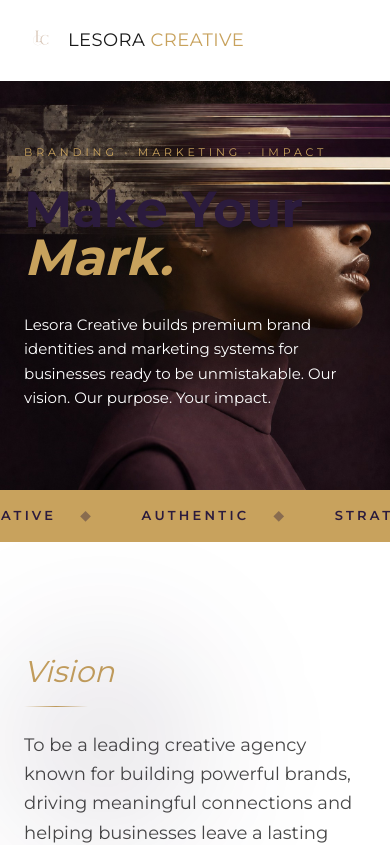
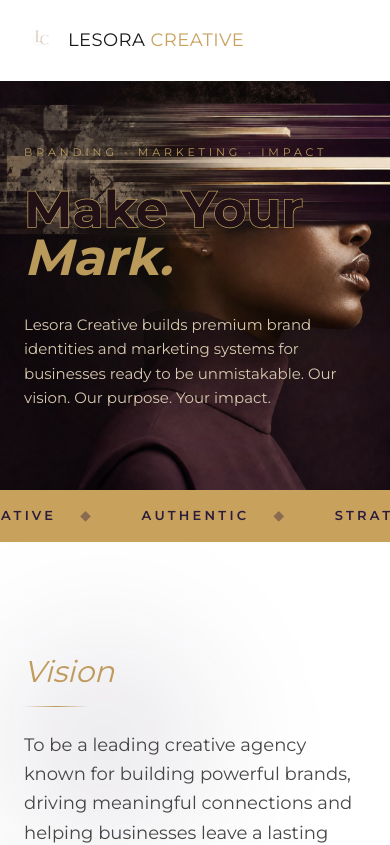
Before and after one commit to lohann16/Lesora-Creative, a Next.js app: page / in a window 390 px wide. Shown: the top 845 px of the page. Built offline with nearby package versions, Linux system fonts and the light colour scheme.

Commit message:
feat: refine hero section brand styling
- Updated "Make Your" with purple fill and gold outline
- Updated "Mark." to the gold brand color
- Adjusted supporting text to complement the new palette
- Preserved the existing font, animations, and Hero.jpeg background
- Maintained responsive styling

```diff
--- a/src/components/Hero.tsx
+++ b/src/components/Hero.tsx
@@ -1,6 +1,7 @@
 "use client";
 
 import { motion } from "framer-motion";
+
 import Monogram from "./Monogram";
 import Skyline from "./Skyline";
 
@@ -31,78 +32,127 @@ const revealItem = {
 export default function Hero() {
   return (
     <section className="relative overflow-hidden">
+      {/* Background */}
       <div
         className="pointer-events-none absolute inset-0 bg-cover bg-center opacity-100"
-        style={{ backgroundImage: "url('/Hero.jpeg')" }}
+        style={{
+          backgroundImage: "url('/Hero.jpeg')",
+        }}
         aria-hidden="true"
       />
 
+      {/* Gold glow */}
       <motion.div
-        className="pointer-events-none absolute right-10 top-28 h-64 w-64 rounded-full bg-gold/10 blur-3xl"
-        initial={{ opacity: 0, scale: 0.75 }}
-        animate={{ opacity: 1, scale: 1 }}
+        className="pointer-events-none absolute right-10 top-28 h-64 w-64 rounded-full blur-3xl"
+        style={{
+          backgroundColor: "rgba(185, 154, 91, 0.10)",
+        }}
+        initial={{
+          opacity: 0,
+          scale: 0.75,
+        }}
+        animate={{
+          opacity: 1,
+          scale: 1,
+        }}
         transition={{
           duration: 1.3,
           ease: "easeOut",
         }}
       />
 
-      <div className="relative mx-auto max-w-7xl w-full px-6 lg:px-10 pt-28 pb-20">
-        <div className="grid gap-12 items-start lg:grid-cols-[minmax(0,1fr)_minmax(0,1fr)]">
+      <div className="relative mx-auto w-full max-w-7xl px-6 pt-28 pb-20 lg:px-10">
+        <div className="grid items-start gap-12 lg:grid-cols-[minmax(0,1fr)_minmax(0,1fr)]">
+
           <motion.div
             initial="hidden"
             animate="visible"
             variants={revealContainer}
           >
+
+            {/* Eyebrow */}
             <motion.p
               variants={revealItem}
-              className="mt-8 font-sans text-[11px] tracking-[0.35em] uppercase text-gold"
+              className="mt-8 font-sans text-[11px] uppercase tracking-[0.35em]"
+              style={{
+                color: "#B99A5B",
+              }}
             >
               Branding &middot; Marketing &middot; Impact
             </motion.p>
 
+            {/* Main Heading */}
             <motion.h1
               variants={revealItem}
-              className="mt-6 font-display font-bold leading-[0.95] text-[13vw] sm:text-7xl lg:text-8xl text-purple"
+              className="mt-6 font-display font-bold leading-[0.95] text-[13vw] sm:text-7xl lg:text-8xl"
             >
+
+              {/* MAKE YOUR */}
               <span className="block overflow-hidden">
                 <motion.span
-                  initial={{ opacity: 0, y: 32 }}
-                  animate={{ opacity: 1, y: 0 }}
+                  initial={{
+                    opacity: 0,
+                    y: 32,
+                  }}
+                  animate={{
+                    opacity: 1,
+                    y: 0,
+                  }}
                   transition={{
                     duration: 0.75,
                     ease: [0.22, 1, 0.36, 1],
                   }}
                   className="block"
+                  style={{
+                    color: "#211117",
+                    WebkitTextStroke: "1.5px #B99A5B",
+                    paintOrder: "stroke fill",
+                  }}
                 >
                   Make Your
                 </motion.span>
               </span>
 
+              {/* MARK */}
               <span className="block overflow-hidden">
                 <motion.span
-                  initial={{ opacity: 0, y: 32 }}
-                  animate={{ opacity: 1, y: 0 }}
+                  initial={{
+                    opacity: 0,
+                    y: 32,
+                  }}
+                  animate={{
+                    opacity: 1,
+                    y: 0,
+                  }}
                   transition={{
                     delay: 0.08,
                     duration: 0.75,
                     ease: [0.22, 1, 0.36, 1],
                   }}
-                  className="block italic text-gold"
+                  className="block italic"
+                  style={{
+                    color: "#B99A5B",
+                  }}
                 >
                   Mark.
                 </motion.span>
               </span>
+
             </motion.h1>
 
+            {/* Description */}
             <motion.p
               variants={revealItem}
-              className="mt-8 max-w-md font-sans text-white text-[15px] leading-relaxed"
+              className="mt-8 max-w-md font-sans text-[15px] leading-relaxed"
+              style={{
+                color: "#D8C9B0",
+              }}
             >
               Lesora Creative builds premium brand identities and marketing
               systems for businesses ready to be unmistakable. Our vision. Our
               purpose. Your impact.
             </motion.p>
+
           </motion.div>
         </div>
       </div>
```
